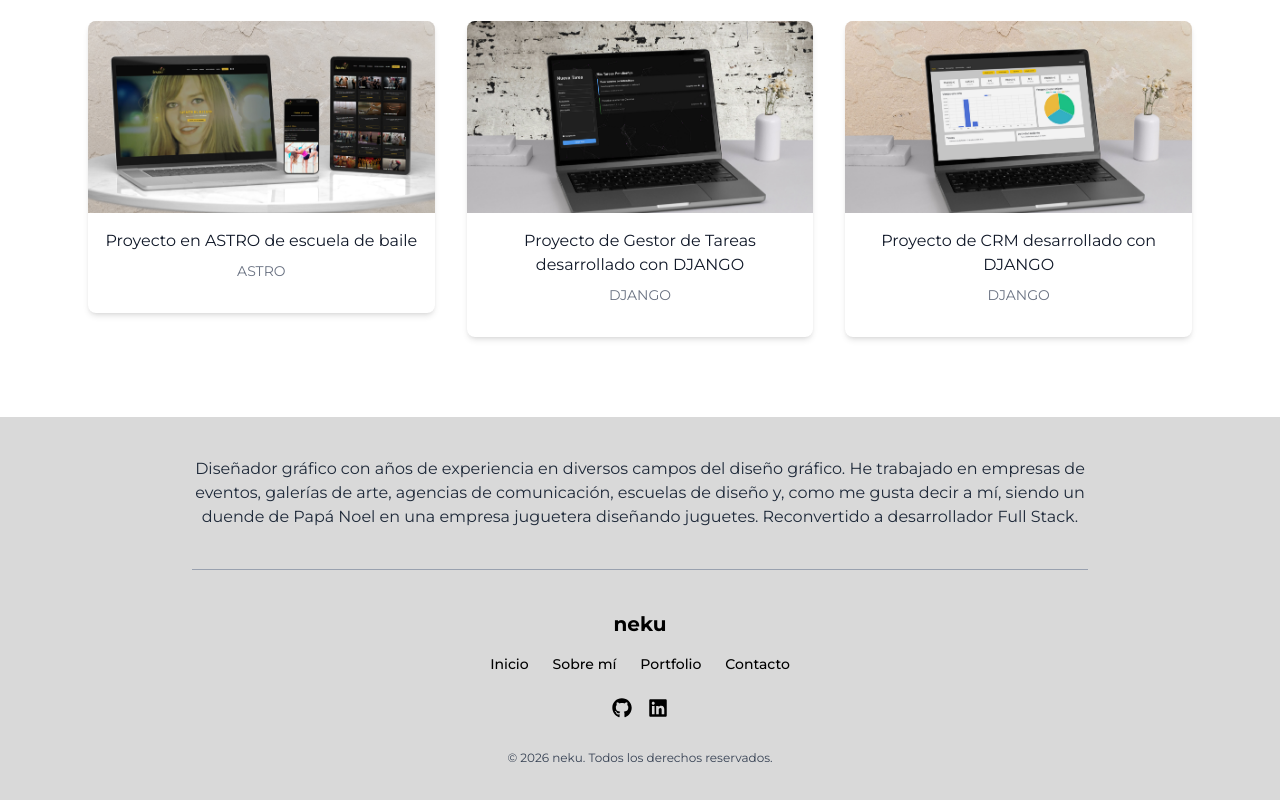
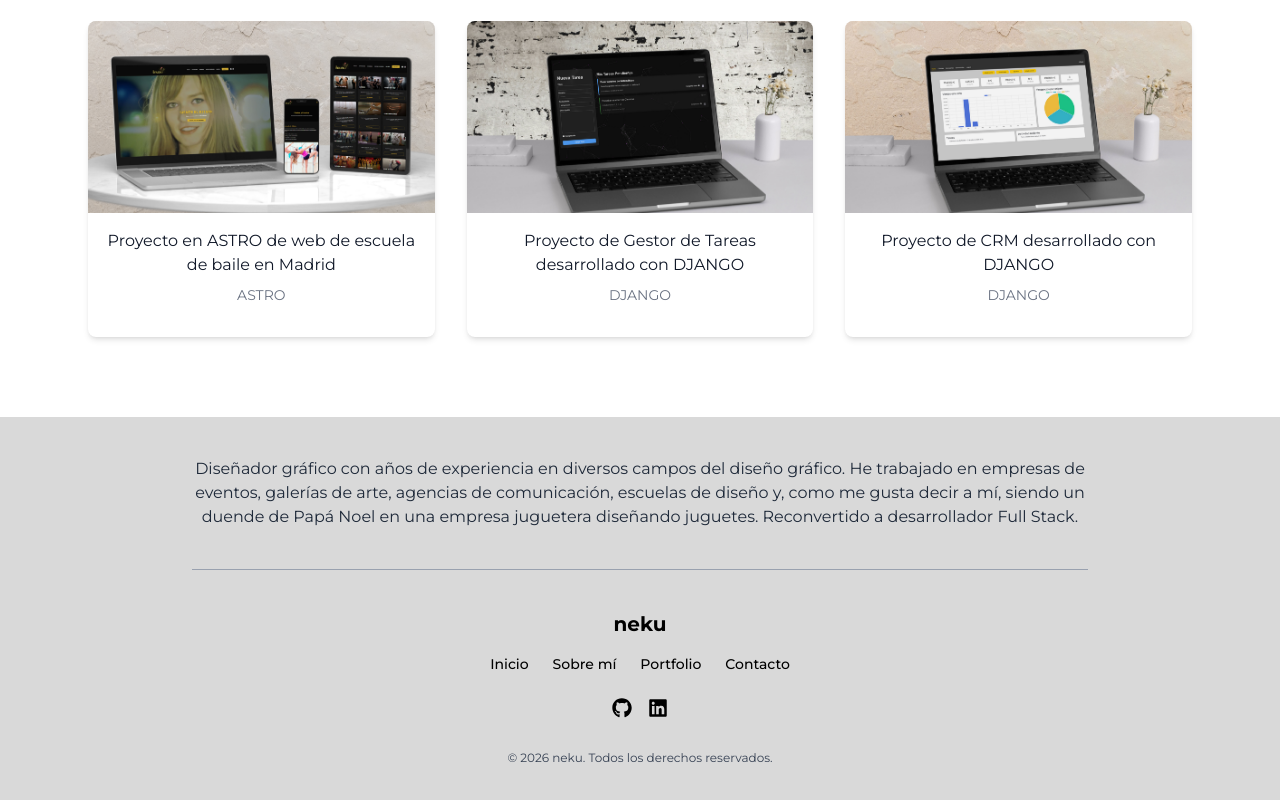
Before and after one commit to Oconcejero/portfolio_personal, a Next.js app: page / in a window 1280 px wide. Shown: the part 842-1642 px from the top of the page. Built offline with nearby package versions, Linux system fonts and the light colour scheme.

Commit message:
Cambiando título a proyecto ELBAILON

```diff
--- a/src/data/projects.ts
+++ b/src/data/projects.ts
@@ -92,7 +92,7 @@ export const projects = [
   },
   {
     title: "WEB EL BAILÓN",
-    description: "Proyecto en ASTRO de escuela de baile",
+    description: "Proyecto en ASTRO de web de escuela de baile en Madrid",
     image: "projects/Web_ElBailon.jpg",
     tech: "ASTRO",
     link: "https://oconcejero.github.io/elbailon/",
```
